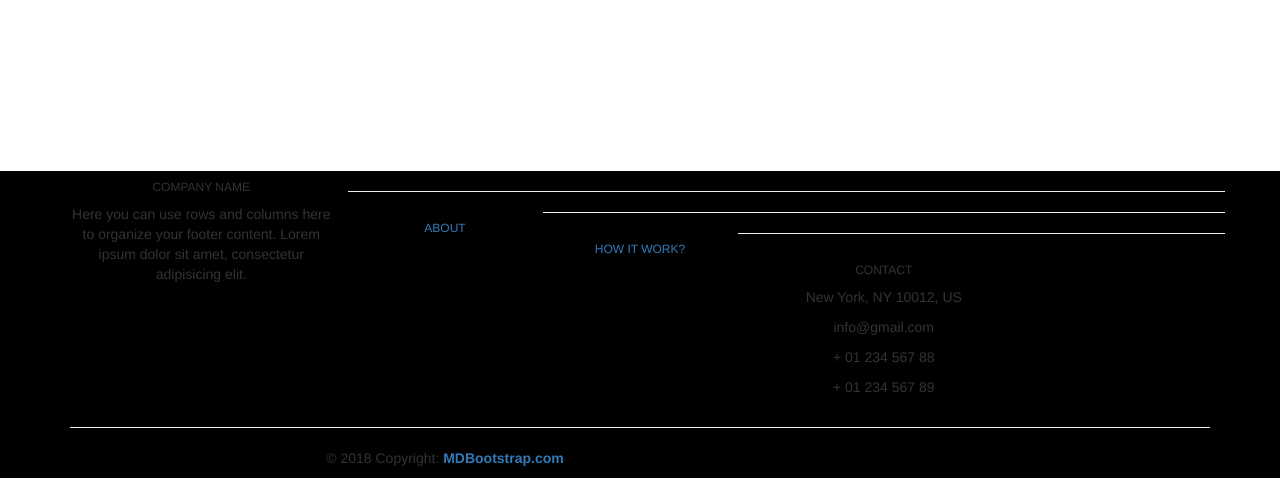
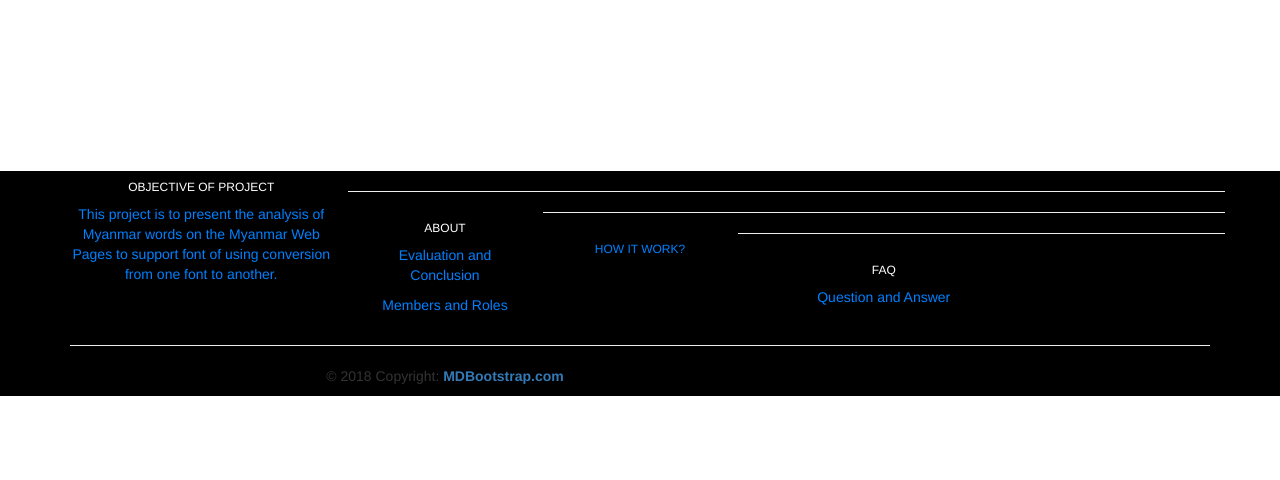
Before and after one commit to LaeLaeWin/M-L-converter, a Flask app: page / in a window 1280 px wide. Shown: the part 320-800 px from the top of the page. Run offline with Flask 2, Linux system fonts and the light colour scheme; some libraries are stand-ins or nearby versions.

Commit message:
add file

```diff
--- a/templates/index.html
+++ b/templates/index.html
@@ -88,9 +88,8 @@
 
         <!-- Grid column -->
         <div class="col-md-3 col-lg-3 col-xl-3 mx-auto mt-3">
-          <h6 class="text-uppercase mb-4 font-weight-bold">Company name</h6>
-          <p>Here you can use rows and columns here to organize your footer content. Lorem ipsum dolor sit amet, consectetur
-            adipisicing elit.</p>
+          <h6 class="text-uppercase mb-4 font-weight-bold" style="color: white;">Objective of project</h6>
+          <p style="color: #0080ff;">This project is to present the analysis of Myanmar words on the Myanmar Web Pages to support font of using conversion from one font to another.</p>
         </div>
         <!-- Grid column -->
 
@@ -98,7 +97,9 @@
 
         <!-- Grid column -->
         <div class="col-md-2 col-lg-2 col-xl-2 mx-auto mt-3">
-          <a href="{{ url_for('about') }}"><h6 class="text-uppercase mb-4 font-weight-bold">About</h6></a>
+          <h6 class="text-uppercase mb-4 font-weight-bold" style="color: white;">About</h6>
+            <a href="{{ url_for('conclusion') }}"><p style="color: #0080ff;">Evaluation and Conclusion</p></a>
+          <a href="{{ url_for('about') }}"><p style="color: #0080ff">Members and Roles</p></a>
         </div>
         <!-- Grid column -->
 
@@ -106,7 +107,7 @@
 
         <!-- Grid column -->
         <div class="col-md-3 col-lg-2 col-xl-2 mx-auto mt-3">
-          <a href="{{ url_for('work') }}"><h6 class="text-uppercase mb-4 font-weight-bold">How it work?</h6></a>
+          <a href="{{ url_for('work') }}"><h6 class="text-uppercase mb-4 font-weight-bold" style="color: #0080ff;">How it work?</h6></a>
         </div>
 
         <!-- Grid column -->
@@ -114,15 +115,8 @@
 
         <!-- Grid column -->
         <div class="col-md-4 col-lg-3 col-xl-3 mx-auto mt-3">
-          <h6 class="text-uppercase mb-4 font-weight-bold white-text">Contact</h6>
-          <p>
-            <i class="fa fa-home mr-3"></i> New York, NY 10012, US</p>
-          <p>
-            <i class="fa fa-envelope mr-3"></i> info@gmail.com</p>
-          <p>
-            <i class="fa fa-phone mr-3"></i> + 01 234 567 88</p>
-          <p>
-            <i class="fa fa-print mr-3"></i> + 01 234 567 89</p>
+          <h6 class="text-uppercase mb-4 font-weight-bold white-text" style="color: white;">FAQ</h6>
+          <a href="question.html"><p style="color: #0080ff">Question and Answer</p></a>
         </div>
         <!-- Grid column -->
 
@@ -151,30 +145,7 @@
         <div class="col-md-5 col-lg-4 ml-lg-0">
 
           <!-- Social buttons -->
-          <div class="text-center text-md-right">
-            <ul class="list-unstyled list-inline">
-              <li class="list-inline-item">
-                <a class="btn-floating btn-sm rgba-white-slight mx-1">
-                  <i class="fa fa-facebook"></i>
-                </a>
-              </li>
-              <li class="list-inline-item">
-                <a class="btn-floating btn-sm rgba-white-slight mx-1">
-                  <i class="fa fa-twitter"></i>
-                </a>
-              </li>
-              <li class="list-inline-item">
-                <a class="btn-floating btn-sm rgba-white-slight mx-1">
-                  <i class="fa fa-google-plus"></i>
-                </a>
-              </li>
-              <li class="list-inline-item">
-                <a class="btn-floating btn-sm rgba-white-slight mx-1">
-                  <i class="fa fa-linkedin"></i>
-                </a>
-              </li>
-            </ul>
-          </div>
+
 
         </div>
         <!-- Grid column -->
```
